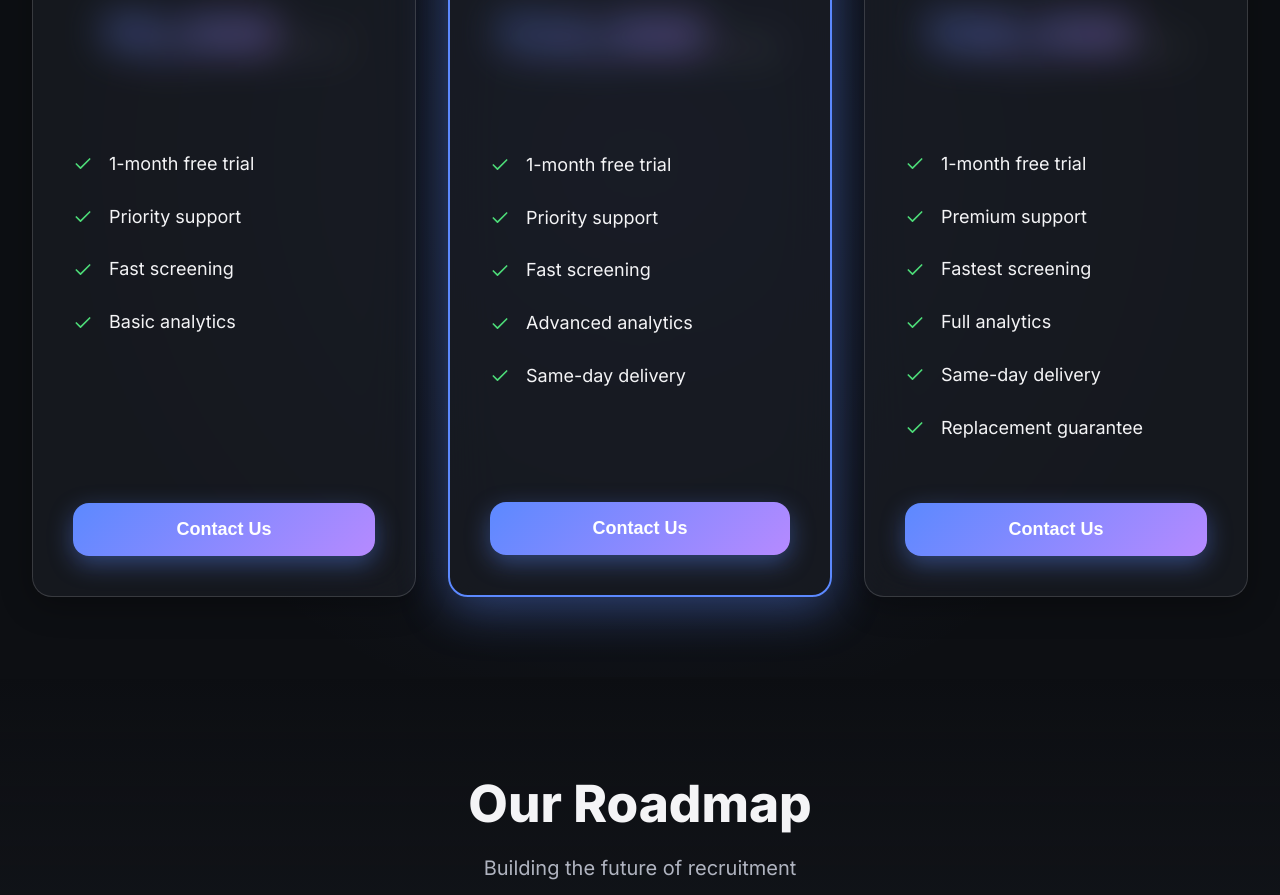
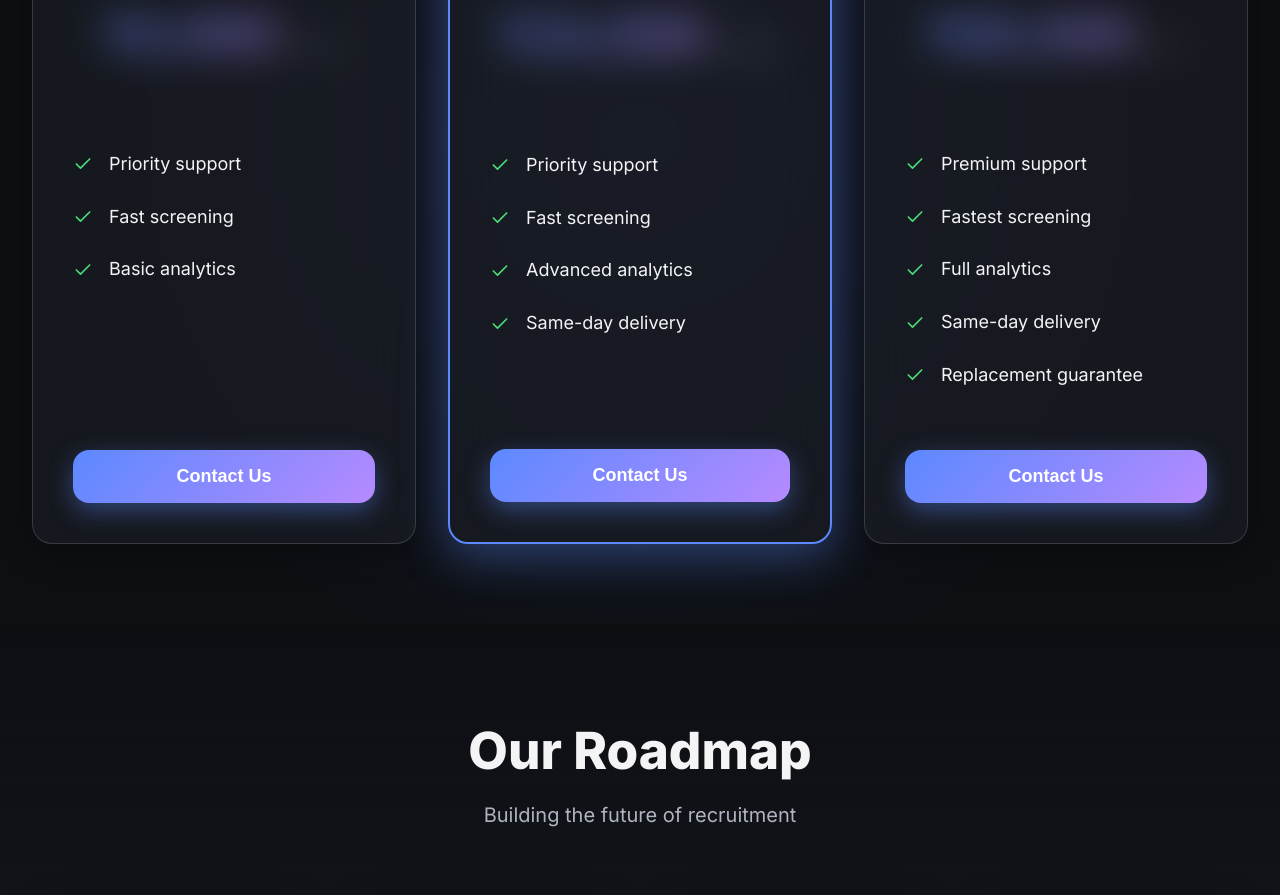
Before and after one commit to kennethjason07/talentswype_website, a React (Vite) app: page / in a window 1280 px wide. Shown: the part 4460-5355 px from the top of the page. Built offline with nearby package versions, Linux system fonts and the light colour scheme.

Commit message:
removed the 1 month trial

```diff
--- a/src/components/RevenueSection.jsx
+++ b/src/components/RevenueSection.jsx
@@ -8,20 +8,20 @@ const RevenueSection = () => {
       name: 'Monthly',
       price: '₹9,999',
       period: '/month',
-      features: ['1-month free trial', 'Priority support', 'Fast screening', 'Basic analytics'],
+      features: ['Priority support', 'Fast screening', 'Basic analytics'],
     },
     {
       name: 'Quarterly',
       price: '₹24,999',
       period: '/quarter',
       popular: true,
-      features: ['1-month free trial', 'Priority support', 'Fast screening', 'Advanced analytics', 'Same-day delivery'],
+      features: ['Priority support', 'Fast screening', 'Advanced analytics', 'Same-day delivery'],
     },
     {
       name: 'Annual',
       price: '₹89,999',
       period: '/year',
-      features: ['1-month free trial', 'Premium support', 'Fastest screening', 'Full analytics', 'Same-day delivery', 'Replacement guarantee'],
+      features: ['Premium support', 'Fastest screening', 'Full analytics', 'Same-day delivery', 'Replacement guarantee'],
     },
   ];
 
```
